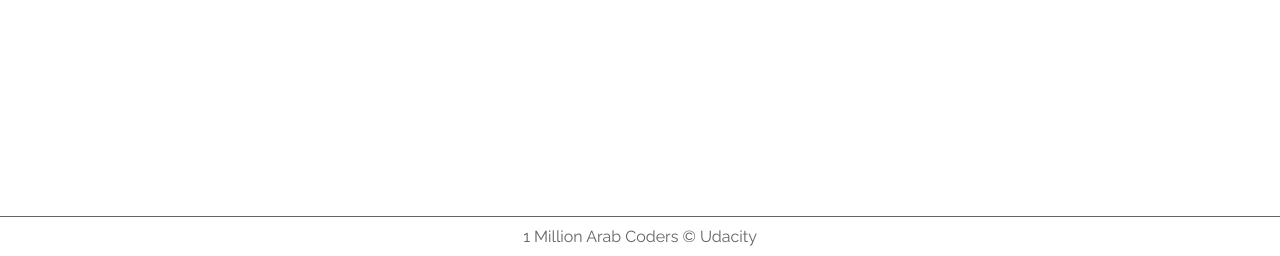
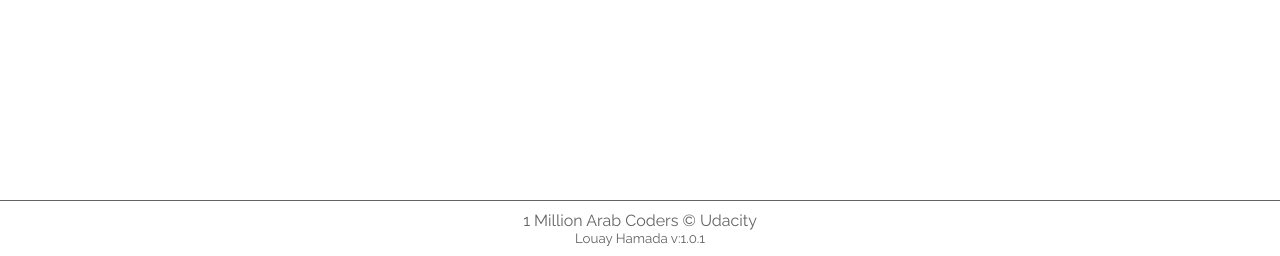
Before and after one commit to LouayH/Forums-WebApp, a Django app: page / in a window 1280 px wide. Shown: the part 544-800 px from the top of the page. Run offline with Django 3.2, Linux system fonts and the light colour scheme.

Commit message:
Release 1.0.1

```diff
--- a/forums/templates/footer.html
+++ b/forums/templates/footer.html
@@ -1,5 +1,9 @@
         <footer>
-            1 Million Arab Coders &copy; Udacity
+            <div>1 Million Arab Coders &copy; Udacity</div>
+            <small>
+                <a href="http://louayhamada.com" target="_blank">Louay Hamada</a>
+                <a href="https://github.com/LouayH/Forums-WebApp" target="_blank">v:1.0.1</a>
+            </small>
         </footer>
 	</body>
 </html>
```
